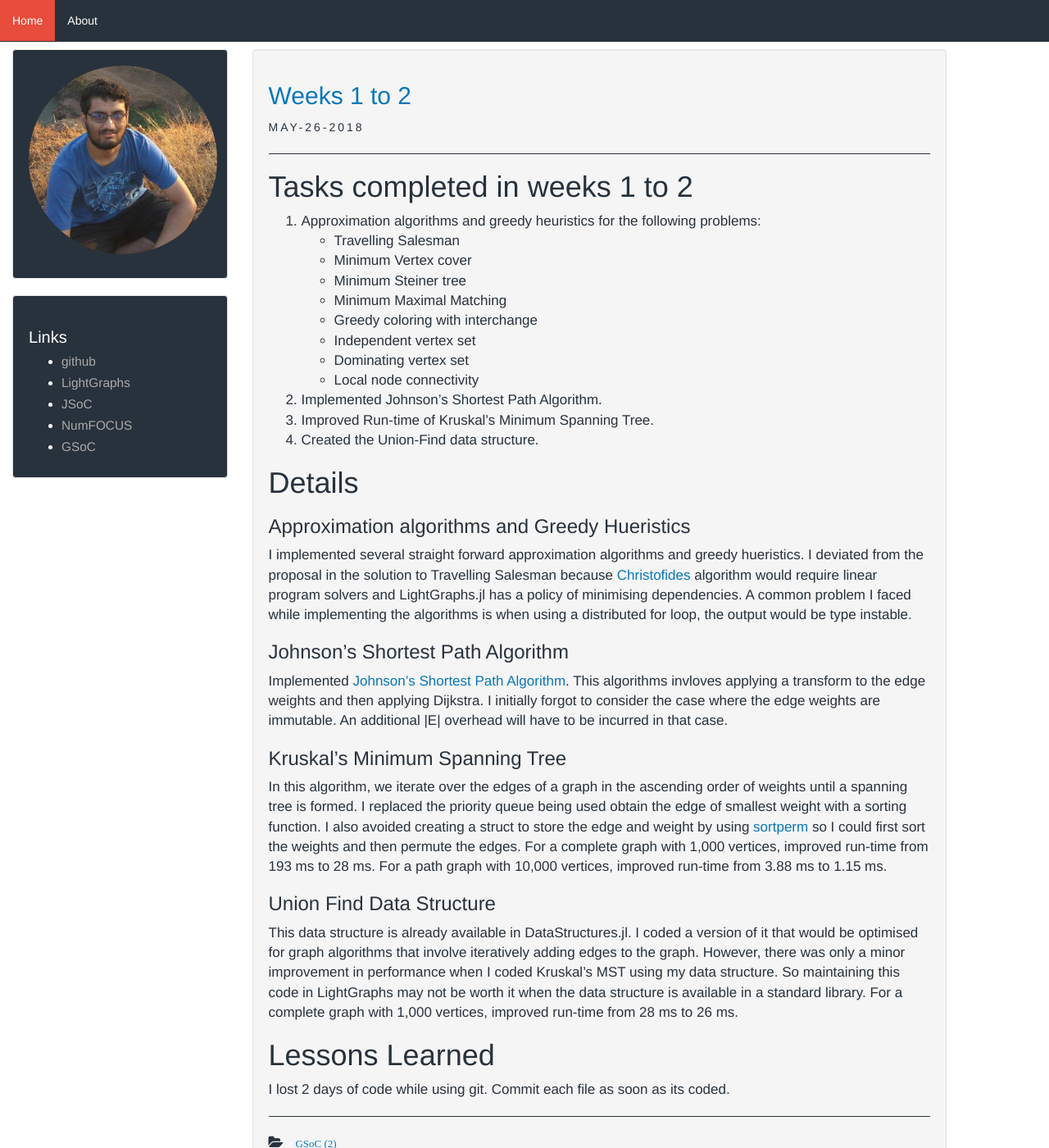
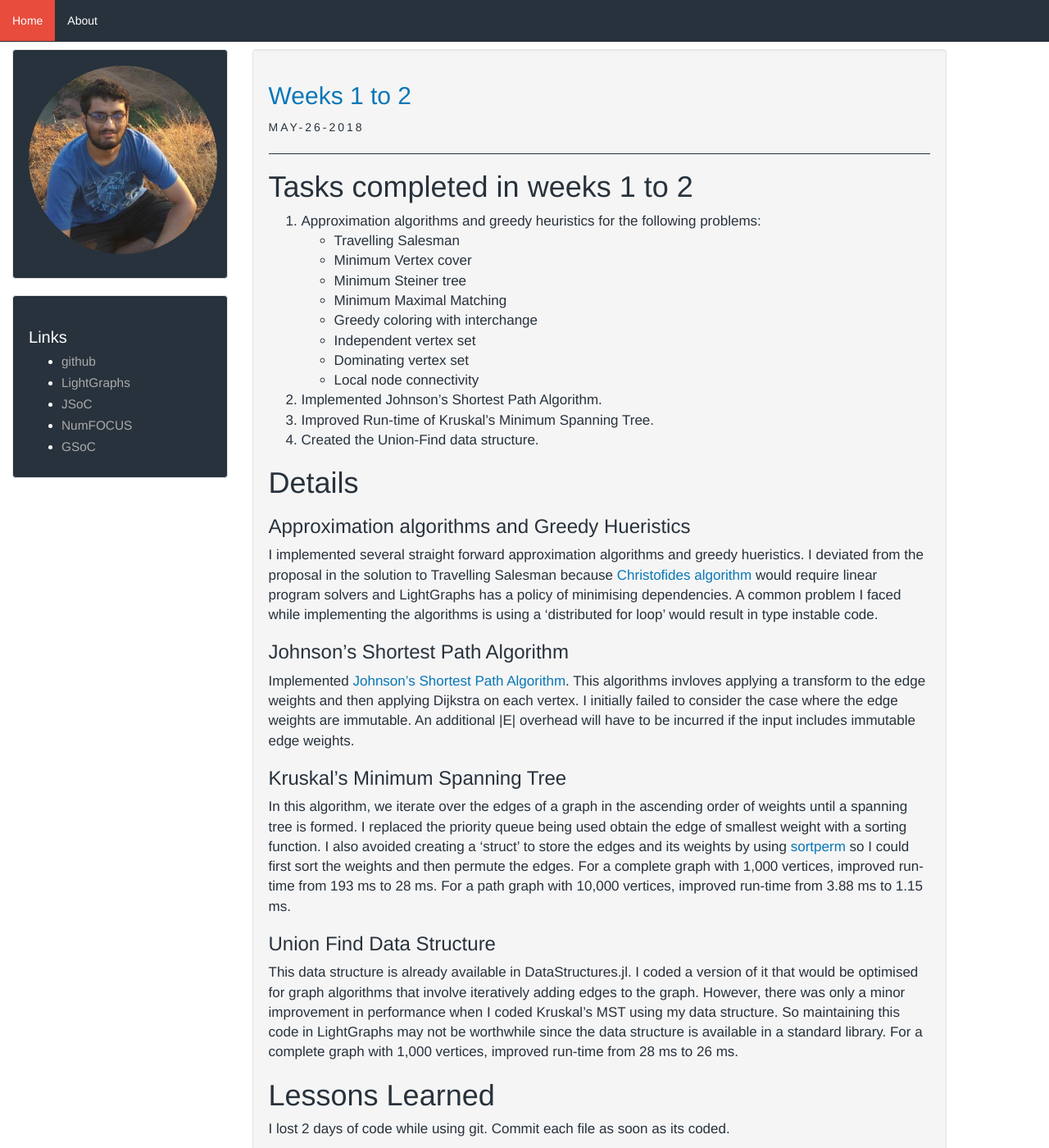
Before and after one commit to SohamTamba/GSoC, a Jekyll site: the page built from _posts/2018-05-26-weeks-1-to-2.markdown, in a window 1280 px wide and 1400 px high. Shown: the whole window at 82% size. Built offline with Jekyll 4.4.1, drawn with Linux system fonts in a browser that asks for light colours.

Commit message:
Week 1 2

```diff
--- a/_posts/2018-05-26-weeks-1-to-2.markdown
+++ b/_posts/2018-05-26-weeks-1-to-2.markdown
@@ -25,23 +25,24 @@ description: MAY-14-2018 to MAY-26-2018.
 
 ### Approximation algorithms and Greedy Hueristics
 I implemented several straight forward approximation algorithms and greedy hueristics.
-I deviated from the proposal in the solution to Travelling Salesman because [Christofides](https://en.wikipedia.org/wiki/Christofides_algorithm) algorithm would require linear program solvers and LightGraphs.jl has a policy of minimising dependencies.
-A common problem I faced while implementing the algorithms is when using a distributed for loop, the output would be type instable.
+I deviated from the proposal in the solution to Travelling Salesman because [Christofides algorithm](https://en.wikipedia.org/wiki/Christofides_algorithm) would require linear program solvers and LightGraphs has a policy of minimising dependencies.
+A common problem I faced while implementing the algorithms is using a 'distributed for loop' would result in type instable code.
 
 ### Johnson's Shortest Path Algorithm
 Implemented [Johnson's Shortest Path Algorithm](https://en.wikipedia.org/wiki/Johnson%27s_algorithm).
-This algorithms invloves applying a transform to the edge weights and then applying Dijkstra.
-I initially forgot to consider the case where the edge weights are immutable. An additional |E| overhead will have to be incurred in that case.
+This algorithms invloves applying a transform to the edge weights and then applying Dijkstra on each vertex.
+I initially failed to consider the case where the edge weights are immutable.
+An additional |E| overhead will have to be incurred if the input includes immutable edge weights.
 
 ### Kruskal's Minimum Spanning Tree
 In this algorithm, we iterate over the edges of a graph in the ascending order of weights until a spanning tree is formed.
-I replaced the priority queue being used obtain the edge of smallest weight with a sorting function. I also avoided creating a struct to store the edge and weight by using [sortperm](https://docs.julialang.org/en/stable/stdlib/sort/) so I could first sort the weights and then permute the edges.
+I replaced the priority queue being used obtain the edge of smallest weight with a sorting function. I also avoided creating a 'struct' to store the edges and its weights by using [sortperm](https://docs.julialang.org/en/stable/stdlib/sort/) so I could first sort the weights and then permute the edges.
 For a complete graph with 1,000 vertices, improved run-time from 193 ms to 28 ms.
 For a path graph with 10,000 vertices, improved run-time from 3.88 ms to 1.15 ms.
 
 ### Union Find Data Structure
 This data structure is already available in DataStructures.jl. I coded a version of it that would be optimised for graph algorithms
-that involve iteratively adding edges to the graph. However, there was only a minor improvement in performance when I coded Kruskal's MST using my data structure. So maintaining this code in LightGraphs may not be worth it when the data structure is available in a standard library.
+that involve iteratively adding edges to the graph. However, there was only a minor improvement in performance when I coded Kruskal's MST using my data structure. So maintaining this code in LightGraphs may not be worthwhile since the data structure is available in a standard library.
 For a complete graph with 1,000 vertices, improved run-time from 28 ms to 26 ms.
 
 # Lessons Learned
```
